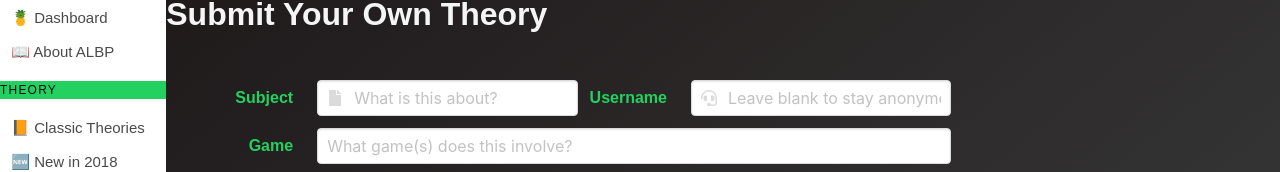
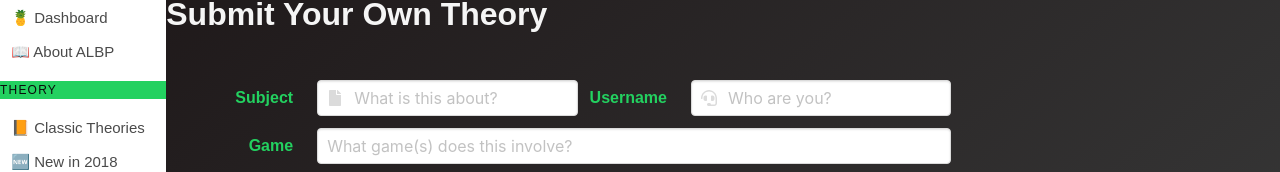
Before and after one commit to lsmith804/alinkbtwpixels, a React (Create React App) app in the folder client/: page /newsubmission in a window 1280 px wide. Shown: the part 139-311 px from the top of the page. Built offline with nearby package versions, Linux system fonts and the light colour scheme.

Commit message:
username field

```diff
--- a/client/src/pages/NewSubmission.js
+++ b/client/src/pages/NewSubmission.js
@@ -79,7 +79,7 @@ render() {
             </div>
             <div className="field">
               <p className="control is-expanded has-icons-left">
-                <input className="input" type="text" placeholder="Leave blank to stay anonymous!" value={this.state.username} onChange={this.handleChange} name="username"></input>
+                <input className="input" type="text" placeholder="Who are you?" value={this.state.username} onChange={this.handleChange} name="username"></input>
                 <span className="icon is-small is-left">
                   <i className="fas fa-headset"></i>
                 </span>
```
